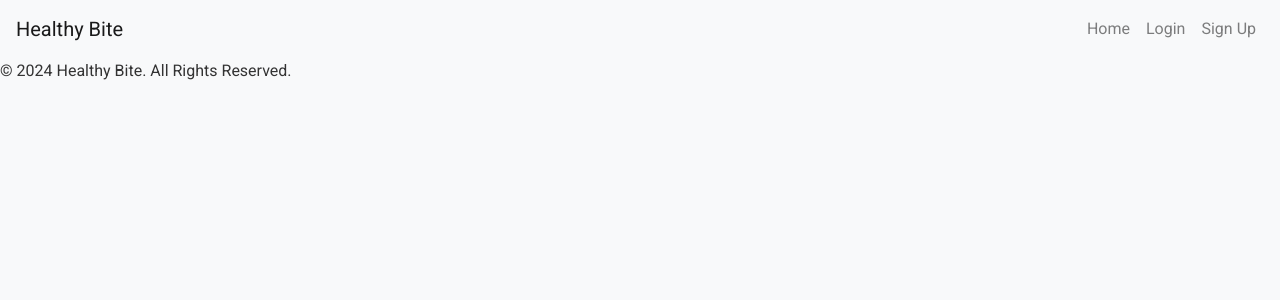
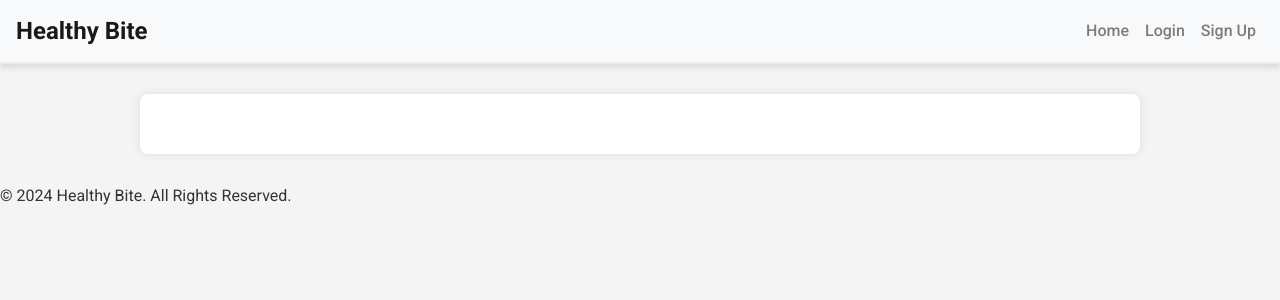
Before and after one commit to thiago-23/Healthy_Bite, a Django app: page / in a window 1280 px wide. Shown: the top 300 px of the page. Run offline with Django 3.2, Linux system fonts and the light colour scheme; data that the repository does not hold is empty.

Commit message:
add some style to navbar, header and main

```diff
--- a/static/css/style.css
+++ b/static/css/style.css
@@ -1,10 +1,56 @@
+/* Importing Google Font */
 @import url('https://fonts.googleapis.com/css2?family=Roboto:ital,wght@0,100;0,300;0,400;0,500;0,700;0,900;1,100;1,300;1,400;1,500;1,700;1,900&display=swap');
 
+/* Base Styles */
 body {
     font-family: 'Roboto', sans-serif;
+    background-color: #f4f4f4;
+    color: #333;
     margin: 0;
     padding: 0;
-    background-color: #f8f9fa;
-    color: #333;
-    line-height: 1.6;
 }
+
+/* Navigation Bar */
+.navbar {
+    background-color: #fff;
+    border-bottom: 2px solid #eaeaea;
+}
+
+.navbar-brand {
+    font-weight: 700;
+    color: #2c3e50;
+    font-size: 24px;
+}
+
+.nav-link {
+    color: #2c3e50;
+    font-weight: 500;
+    transition: color 0.3s ease;
+}
+
+.nav-link:hover {
+    color: #e67e22;
+}
+
+.navbar-toggler {
+    border: none;
+}
+
+/* Header */
+header {
+    box-shadow: 0 4px 6px rgba(0, 0, 0, 0.1);
+    z-index: 10;
+    width: 100%;
+    position: sticky;
+    top: 0;
+}
+
+/* Main Content */
+main {
+    padding: 30px;
+    background-color: #ffffff;
+    box-shadow: 0 0 10px rgba(0, 0, 0, 0.1);
+    border-radius: 8px;
+    margin: 30px auto;
+    max-width: 1000px;
+}
```
